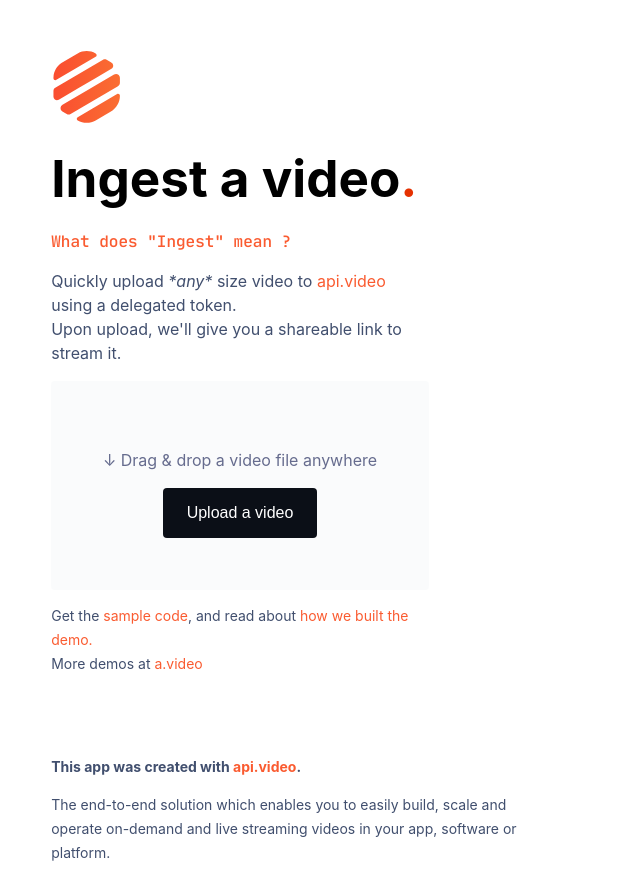
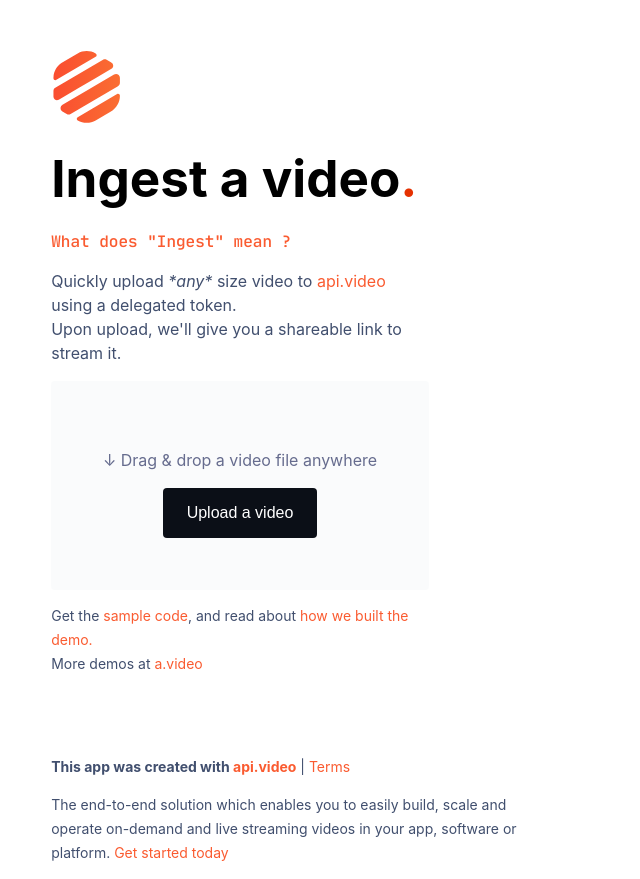
Before and after one commit to apivideo/ingest.new, a Next.js app: page / in a window 1280 px wide. Shown: the whole page, without its empty margins (0-640 px from the left). Built offline with nearby package versions, Linux system fonts and the light colour scheme.

Commit message:
feat(copy): add terms link

```diff
--- a/src/pages/index.js
+++ b/src/pages/index.js
@@ -151,7 +151,7 @@
   return (
     <H.Container>
       <Head>
-        <title>Upload a video</title>
+        <title>Ingest a video | Video uploader by api.video</title>
         <meta name="description" content="Upload a video to api.video" />
         <link rel="icon" href="/favicon.ico?v=2" />
       </Head>
@@ -194,7 +194,7 @@
             <H.DemoCopy>
               <p>
                 Get the{" "}
-                <a href="https://github.com/apivideo/uploadavideo">
+                <a href="https://github.com/apivideo/ingest.new">
                   sample code
                 </a>
                 , and read about{" "}
@@ -265,13 +265,13 @@
       <H.Footer>
         <p>
           <strong>
-            This app was created with <a href="https://api.video">api.video</a>.
-          </strong>
+            This app was created with <a href="https://api.video">api.video</a>
+          </strong> | <a href="https://api.video/terms-and-conditions">Terms</a>
         </p>
         <p>
           The end-to-end solution which enables you to easily build, scale and
           operate on-demand and live streaming videos in your app, software or
-          platform.
+          platform. <a href="https://my.api.video/register">Get started today</a>
         </p>
       </H.Footer>
     </H.Container>
--- a/src/styles/home.style.js
+++ b/src/styles/home.style.js
@@ -158,8 +158,10 @@
   width: 100%;
   font-size: ${({ theme }) => theme.text.sm};
   padding: 0 ${({ theme }) => theme.spacing.xl};
-  p {
-    min-width: 480px;
-    max-width: 33%;
+  @media screen and (min-width: 880px) {
+    > p {
+      min-width: 480px;
+      max-width: 33%;
+    }
   }
 `;
```
